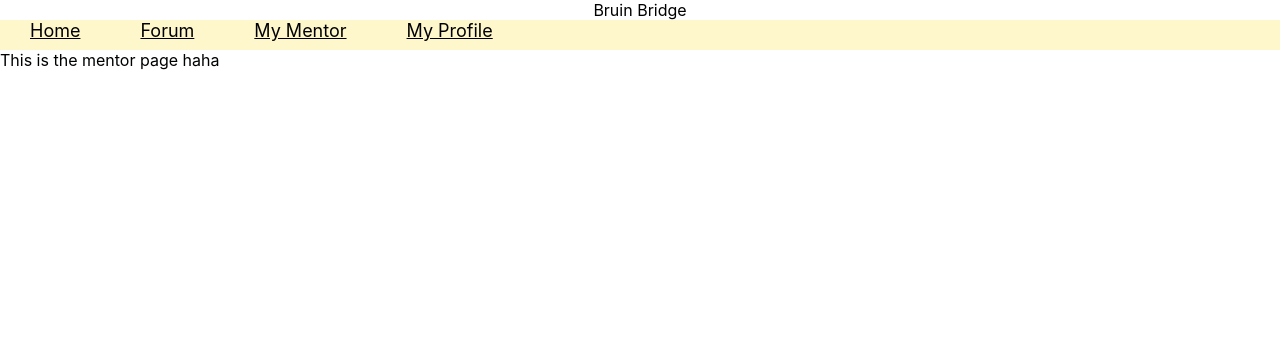
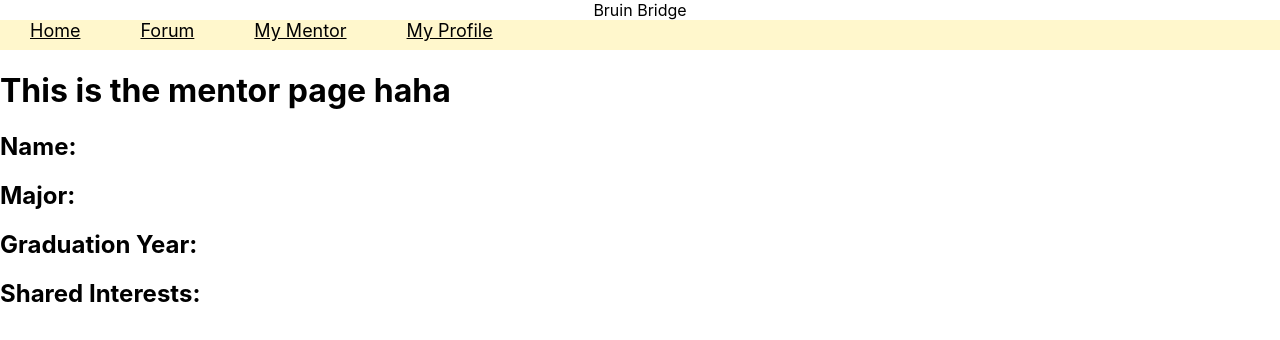
Before and after one commit to tkanarsky/BruinBridge, a React (Create React App) app in the folder bruin-bridge/: page /mentor in a window 1280 px wide. Shown: the top 340 px of the page. Built offline with nearby package versions, Linux system fonts and the light colour scheme.

Commit message:
testing with mentor page

```diff
--- a/bruin-bridge/src/pages/MentorPage.jsx
+++ b/bruin-bridge/src/pages/MentorPage.jsx
@@ -3,6 +3,14 @@ import styled from "styled-components";
 
 export default class MentorPage extends React.Component {
   render() {
-    return <>This is the mentor page haha</>;
+    return (
+      <div>
+        <h1>This is the mentor page haha</h1>
+        <h2>Name: </h2>
+        <h2>Major: </h2>
+        <h2>Graduation Year: </h2>
+        <h2>Shared Interests: </h2>
+      </div>
+    );
   }
 }
```
